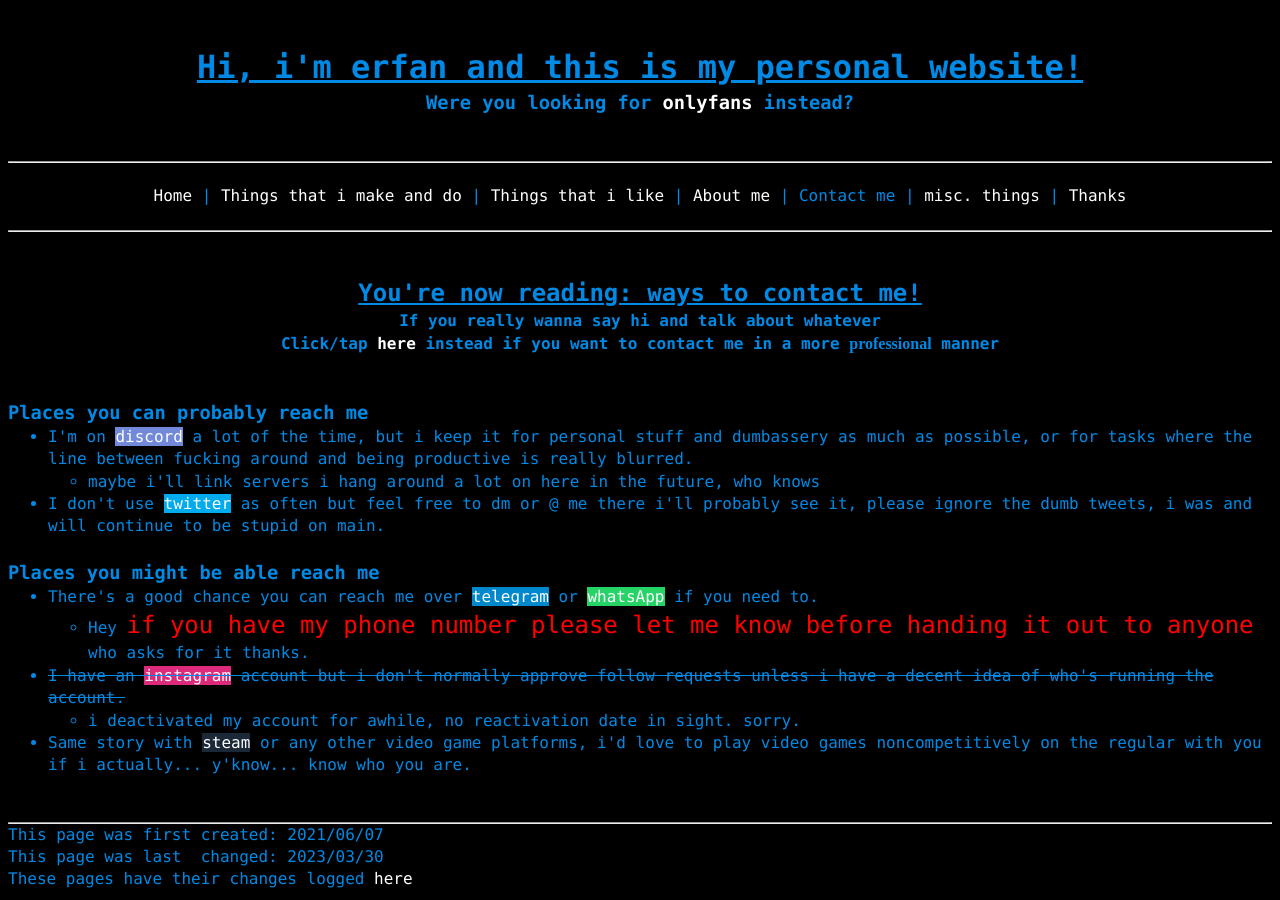
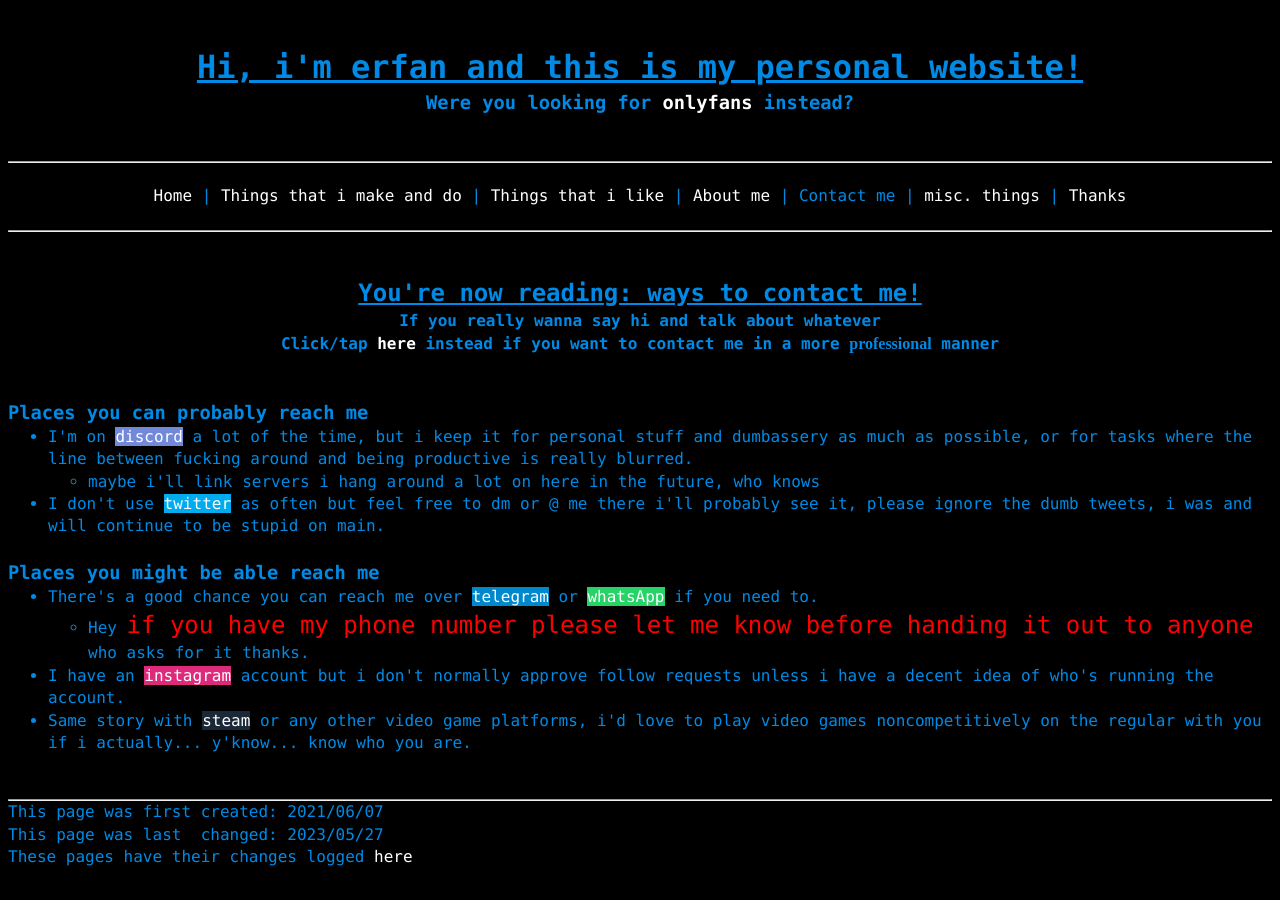
Before and after one commit to a-erfan-aa/a-erfan-aa.github.io, a Jekyll site: the page built from contact.html, in a window 1280 px wide. Built offline with Jekyll 4.4.1, drawn with Linux system fonts in a browser that asks for light colours.

Commit message:
Remove strikethrough in contact.html
Also update lastChanged

```diff
--- a/contact.html
+++ b/contact.html
@@ -3,7 +3,7 @@
 title: Contact me
 description: Some ways you can contact me
 firstCreated: 2021/06/07
-lastChanged: 2023/03/30
+lastChanged: 2023/05/27
 ---
 <!-- title and subtitle-->
 <div>
@@ -38,11 +38,7 @@
 					<li>Hey <span style="color: red;font-size: 150%;">if you have my phone number please let me know before handing it out to anyone</span> who asks for it thanks.</li>
 				</ul>
 			</li>
-			<li><s>I have an <a href="https://www.instagram.com/a_erfan_aa/"><span style="background-color: #dd2a7b;">instagram</span></a> account but i don't normally approve follow requests unless i have a decent idea of who's running the account.</s>
-				<ul>
-					<li>i deactivated my account for awhile, no reactivation date in sight. sorry.</li>
-				</ul>
-			</li>
+			<li>I have an <a href="https://www.instagram.com/a_erfan_aa/"><span style="background-color: #dd2a7b;">instagram</span></a> account but i don't normally approve follow requests unless i have a decent idea of who's running the account.</li>
 			<li>Same story with <a href="https://steamcommunity.com/id/kurtFG"><span style="background: #1b2838;">steam</span></a> or any other video game platforms, i'd love to play video games noncompetitively on the regular with you if i actually... y'know... know who you are.</li>
 		</ul>
 </div>
```
